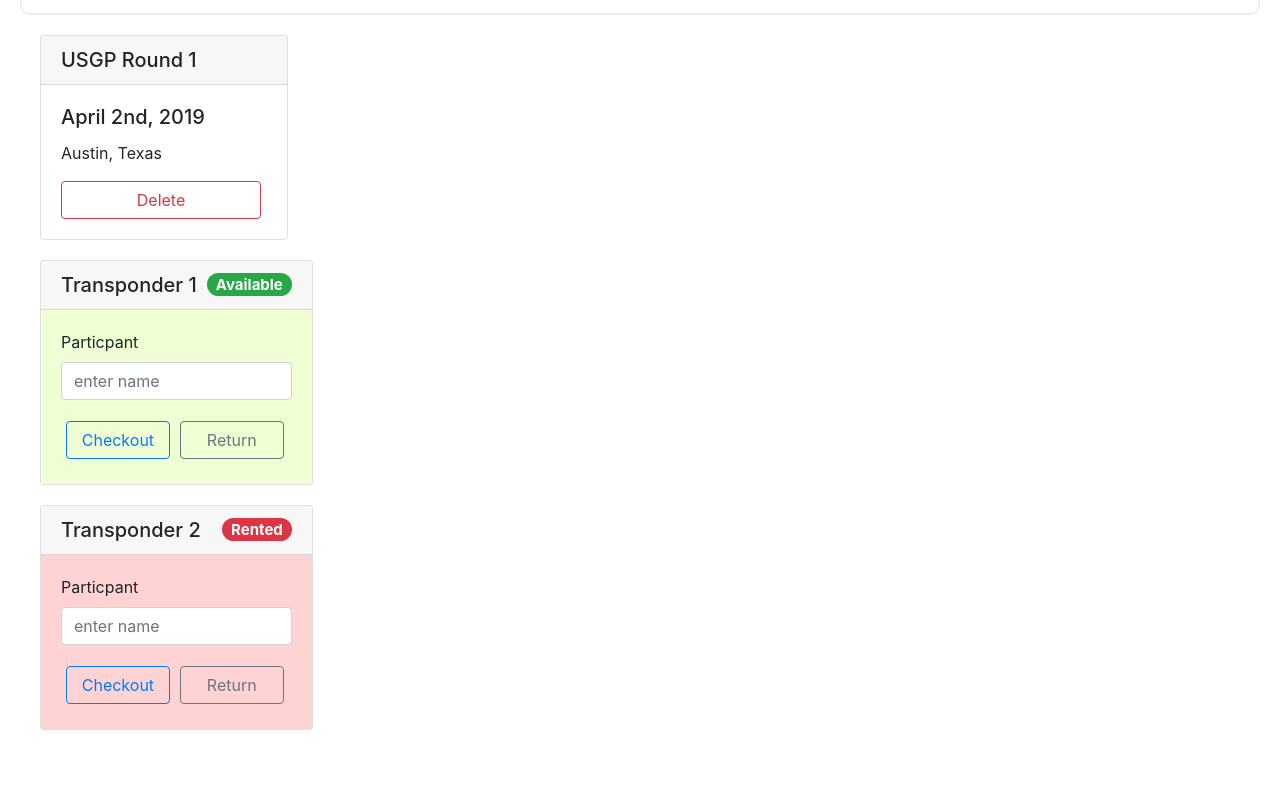
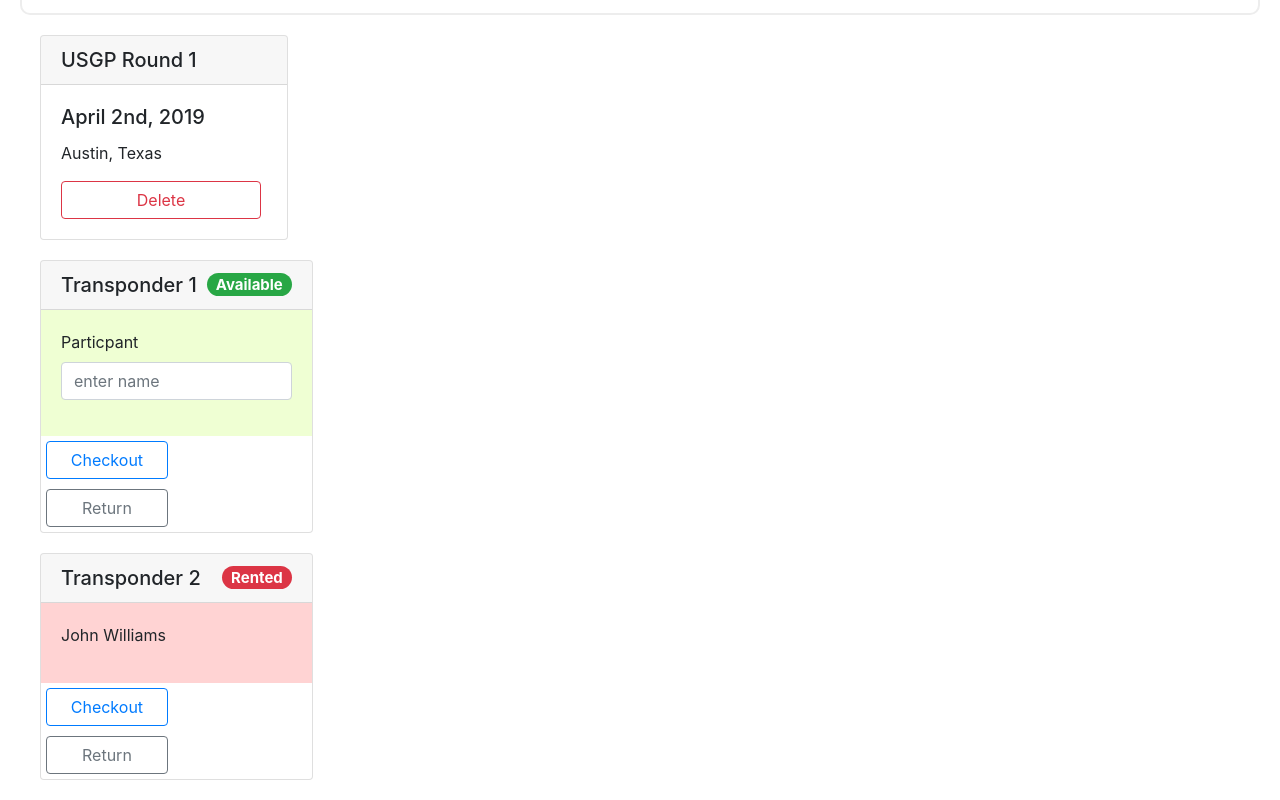
Before and after one commit to kmoosman/track-rentals, a React (Create React App) app: page / in a window 1280 px wide. Shown: the part 411-1211 px from the top of the page. Before the commit the page ends 1161 px from the top, so only its background shows below. Built offline with nearby package versions, Linux system fonts and the light colour scheme.

Commit message:
added conditional rendering for rental input field

```diff
--- a/src/App.js
+++ b/src/App.js
@@ -4,7 +4,7 @@ import { Navbar } from "react-bootstrap";
 import './App.css';
 import CreateEvent from './components/CreateEvent';
 import Event from './components/Event';
-import Transponder from './components/Transponder';
+import TransponderContainer from './components/TransponderContainer';
 
 function App() {
   return (
@@ -15,8 +15,8 @@ function App() {
       </Navbar>
         <CreateEvent />
         <Event />
-        <Transponder number={1} background={available} status={"Available"}/>
-        <Transponder number={2} background={unavailable} status={"Rented"}/>
+        <TransponderContainer number={1} background={available} status={"Available"} rented={false}/>
+        <TransponderContainer number={2} background={unavailable} status={"Rented"} rented={true}/>
       </header>
     </div>
   );
--- /dev/null
+++ b/src/components/RentalInput.js
@@ -0,0 +1,41 @@
+import React, { Component } from 'react';
+import { Card, Button, Badge, Form } from "react-bootstrap";
+
+
+
+class RentalInput extends Component {
+
+
+
+  render(props) {
+
+    return(
+        <Form>
+            <Form.Group controlId="formEventName">
+                <Form.Label>Particpant</Form.Label>
+                <Form.Control onChange={(event) => console.log("testing")} value="" type="name" placeholder="enter name" />
+            </Form.Group>
+
+
+        </Form>
+    );
+  }
+};
+
+const buttonStyle = {
+    width: '45%',
+    margin: '5px',
+  };
+
+const eventCard = {
+    width: '22%',
+    margin: '20px'
+}
+
+const badge = {
+    float: 'right'
+}
+
+
+
+export default RentalInput;
--- /dev/null
+++ b/src/components/RentalName.js
@@ -0,0 +1,11 @@
+import React from 'react';
+// import { Card, Button, Badge, Form } from "react-bootstrap";
+
+
+const RentalName = props => {
+    return (
+        <p>John Williams </p>
+        )
+  }
+
+export default RentalName;
--- a/src/components/Transponder.js
+++ b/src/components/TransponderContainer.js
@@ -1,13 +1,21 @@
 import React, { Component } from 'react';
 import { Card, Button, Badge, Form } from "react-bootstrap";
+import RentalInput from "./RentalInput"
+import RentalName from "./RentalName"
 
 class Event extends Component {
 
-
-
   render(props) {
 
-    const badgeColor = (this.props.status === "Available") ? 'success' : 'danger'
+    const badgeColor = (this.props.rented === false) ? 'success' : 'danger'
+    const rented = this.props.rented
+    let input
+
+    if (!rented) {
+        input = <RentalInput />;
+      } else {
+        input = <RentalName />;
+      }
 
     return(
         <Card style={eventCard}>
@@ -17,16 +25,10 @@ class Event extends Component {
                 </Badge>
             </Card.Header>
             <Card.Body   style={this.props.background}>
-            <Form>
-                <Form.Group controlId="formEventName">
-                    <Form.Label>Particpant</Form.Label>
-                    <Form.Control onChange={(event) => console.log("testing")} value="" type="name" placeholder="enter name" />
-                </Form.Group>
-
-                <Button variant="outline-primary"  type="submit" style={buttonStyle} onClick={ () => console.log('you clicked to checkout') }>Checkout</Button>
-                <Button variant="outline-secondary" style={buttonStyle} onClick={ () => console.log('you clicked to return') }>Return</Button>
-                </Form>
+            {input}
             </Card.Body>
+            <Button variant="outline-primary"  type="submit" style={buttonStyle} onClick={ () => console.log('you clicked to checkout') }>Checkout</Button>
+            <Button variant="outline-secondary" style={buttonStyle} onClick={ () => console.log('you clicked to return') }>Return</Button>
         </Card>
 
     );
```
